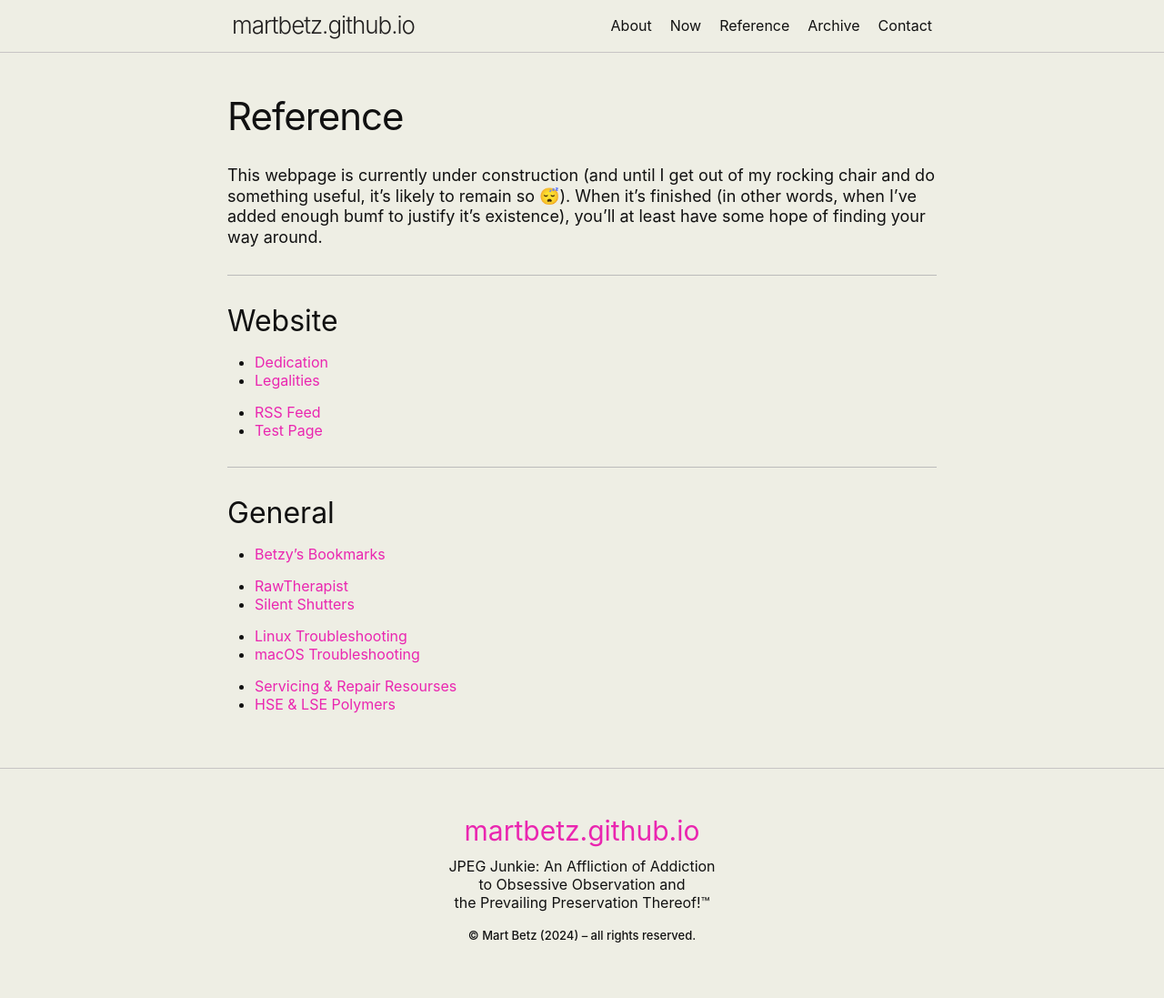
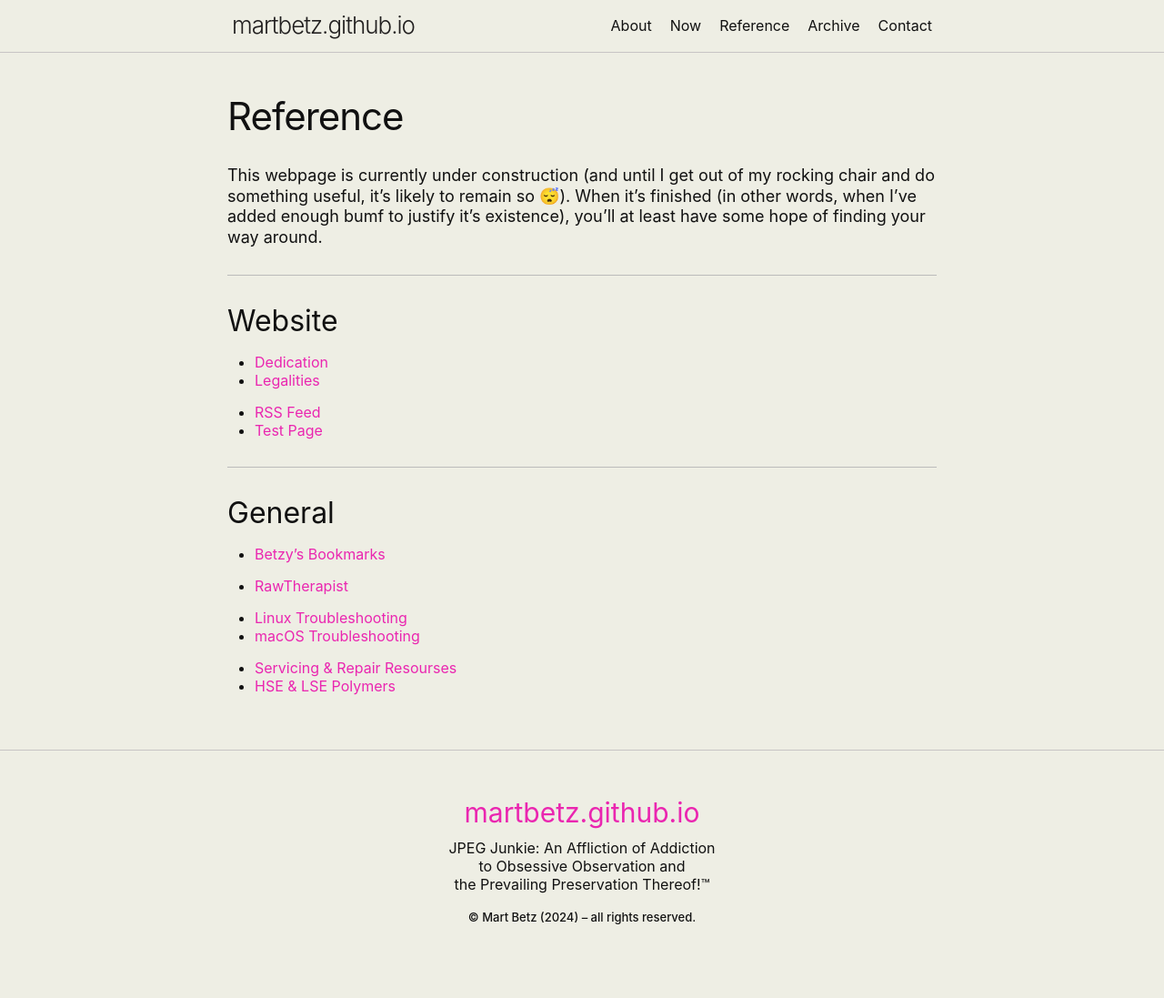
Before and after one commit to martbetz/martbetz.github.io, a Jekyll site: the page built from reference.html, in a window 1280 px wide. Shown: the whole page at 91% size. Built offline with Jekyll 4.4.1, drawn with Linux system fonts in a browser that asks for light colours.

Commit message:
Update reference.html

```diff
--- a/reference.html
+++ b/reference.html
@@ -50,7 +50,7 @@
   </ul>
   <ul>
 <li><a href="https://martbetz.github.io/WIP/rawtherapist.html">RawTherapist</a></li>
-<li><a href="https://martbetz.github.io/silent-shutters.html">Silent Shutters</a></li>
+<!-- <li><a href="https://martbetz.github.io/silent-shutters.html">Silent Shutters</a></li> -->
   </ul>
   <ul>
 <li><a href="https://martbetz.github.io/linux-trouble-shooting.html">Linux Troubleshooting</a></li>
```
